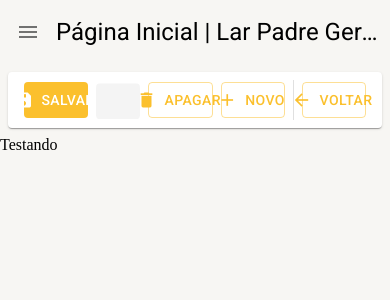
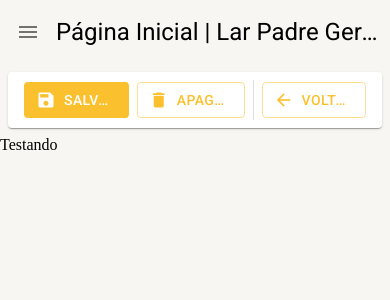
Before and after one commit to GMontanher96/frontend-asilotp, a React (Create React App) app: page /pagina-inicial in a window 390 px wide. Shown: the top 300 px of the page. Built offline with nearby package versions, Linux system fonts and the light colour scheme.

Commit message:
responsive

```diff
--- a/src/app/pages/Dashboard/Dashboard.tsx
+++ b/src/app/pages/Dashboard/Dashboard.tsx
@@ -7,7 +7,7 @@
     return (
         <LayoutBase titulo="Página Inicial | Lar Padre Geremias"
         barraDeFerramentas={(
-            <ToolbarDetail showSaveAndCloseButton showSaveAndCloseButtonLoading />
+            <ToolbarDetail showSaveAndCloseButton  showNewButton  />
         )}>
             Testando
         </LayoutBase>
--- a/src/app/shared/components/toolbar/ToolbarDetail.tsx
+++ b/src/app/shared/components/toolbar/ToolbarDetail.tsx
@@ -1,4 +1,13 @@
-import { Box, Divider, Paper, Skeleton, useTheme } from "@mui/material";
+import {
+  Box,
+  Divider,
+  Paper,
+  Skeleton,
+  Theme,
+  Typography,
+  useMediaQuery,
+  useTheme,
+} from "@mui/material";
 import { Button } from "@mui/material";
 import { Icon } from "@mui/material";
 
@@ -25,7 +34,6 @@
 
 export const ToolbarDetail: React.FC<IToolDetailProps> = ({
   textNewButton = "Novo",
-
   showNewButton = true,
   showBackButton = true,
   showDeleteButton = true,
@@ -44,6 +52,8 @@
   onClickSave,
   onClickSaveAndClose,
 }) => {
+  const smDown = useMediaQuery((theme: Theme) => theme.breakpoints.down("sm"));
+  const mdDown = useMediaQuery((theme: Theme) => theme.breakpoints.down("md"));
   const theme = useTheme();
   return (
     <Box
@@ -64,12 +74,19 @@
           onClick={onClickSave}
           startIcon={<Icon>save</Icon>}
         >
+          <Typography
+            variant="button"
+            whiteSpace="nowrap"
+            textOverflow="ellipsis"
+            overflow="hidden"
+          >
             Salvar
+          </Typography>
         </Button>
       )}
       {showSaveButtonLoading && <Skeleton width={110} height={60} />}
 
-      {(showSaveAndCloseButton  && !showSaveAndCloseButtonLoading)&& (
+      {(showSaveAndCloseButton && !showSaveAndCloseButtonLoading && !smDown && !mdDown) && (
         <Button
           color="primary"
           disableElevation
@@ -77,10 +94,17 @@
           onClick={onClickSaveAndClose}
           startIcon={<Icon>save</Icon>}
         >
+          <Typography
+            variant="button"
+            whiteSpace="nowrap"
+            textOverflow="ellipsis"
+            overflow="hidden"
+          >
             Salvar e voltar
+          </Typography>
         </Button>
       )}
-      {showSaveAndCloseButtonLoading && <Skeleton width={110} height={60} />}
+      {(showSaveAndCloseButtonLoading && !smDown && !mdDown) && <Skeleton width={110} height={60} />}
 
       {(showDeleteButton && !showDeleteButtonLoading) && (
         <Button
@@ -90,13 +114,20 @@
           onClick={onClickDelete}
           startIcon={<Icon>delete</Icon>}
         >
+          <Typography
+            variant="button"
+            whiteSpace="nowrap"
+            textOverflow="ellipsis"
+            overflow="hidden"
+          >
             Apagar
+          </Typography>
         </Button>
       )}
 
       {showDeleteButtonLoading && <Skeleton width={110} height={60} />}
 
-      {(showNewButton && !showNewButtonLoading) && (
+      {(showNewButton && !showNewButtonLoading && !smDown ) && (
         <Button
           color="primary"
           disableElevation
@@ -104,13 +135,26 @@
           onClick={onClickNew}
           startIcon={<Icon>add</Icon>}
         >
+          <Typography
+            variant="button"
+            whiteSpace="nowrap"
+            textOverflow="ellipsis"
+            overflow="hidden"
+          >
             {textNewButton}
+          </Typography>
         </Button>
       )}
 
-      {showNewButtonLoading && <Skeleton width={110} height={60} />}
+      {(showNewButtonLoading && !smDown) && <Skeleton width={110} height={60} />}
 
+      {(
+        showBackButton &&
+        (showNewButton || showDeleteButton || showSaveButton || showSaveAndCloseButton)
+      ) && (
         <Divider variant="middle" orientation="vertical" />
+      )}
+
       {(showBackButton && !showBackButtonLoading) && (
         <Button
           color="primary"
@@ -119,12 +163,18 @@
           onClick={onClickBack}
           startIcon={<Icon>arrow_back</Icon>}
         >
+          <Typography
+            variant="button"
+            whiteSpace="nowrap"
+            textOverflow="ellipsis"
+            overflow="hidden"
+          >
             Voltar
+          </Typography>
         </Button>
       )}
 
       {showBackButtonLoading && <Skeleton width={110} height={60} />}
-
     </Box>
   );
 };
```
Lines whose indentation alone changed are shown as unchanged.
